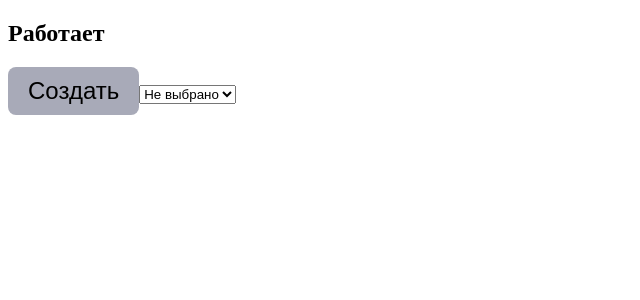
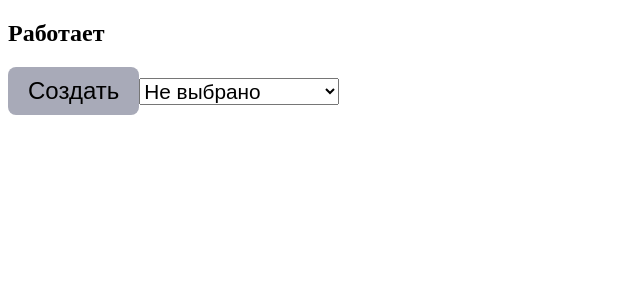
Before and after one commit to VagSer/test-for-genesis, a Vue app: page / in a window 1280 px wide. Shown: the top 300 px of the page, without its empty margins (0-640 px from the left). Built offline with nearby package versions, Linux system fonts and the light colour scheme.

Commit message:
Подключил axios

```diff
--- a/package.json
+++ b/package.json
@@ -9,6 +9,7 @@
     "preview": "vite preview"
   },
   "dependencies": {
+    "axios": "^1.3.4",
     "pinia": "^2.0.30",
     "vue": "^3.2.45"
   },
--- a/src/App.vue
+++ b/src/App.vue
@@ -1,13 +1,13 @@
 <template>
     <h2>Работает</h2>
     <app-button
-        :disabled="appStore.selectedItem === '---'"
-        @click="appStore.isLoading=!appStore.isLoading"
+        :disabled="(appStore.selectedItem === '---' || appStore.isLoading)"
+        @click="getItem"
     >
         <span class="loader" v-if="appStore.isLoading"></span>
         <span v-else>Создать</span>
     </app-button>
-    <select v-model="appStore.selectedItem">
+    <select v-model="appStore.selectedItem" class="appSelect">
         <option
             v-for="option in options"
             :key="option.value"
@@ -21,6 +21,8 @@
 <script lang="ts">
 import { defineComponent } from "@vue/runtime-core"
 import { useAppStore } from "./stores/appStore"
+import axios from 'axios'
+
 
 export default defineComponent({
     setup() {
@@ -33,6 +35,12 @@ export default defineComponent({
         ]
         return {
             appStore, options
+        }
+    },
+    methods: {
+        async getItem() {
+            this.appStore.isLoading = true
+            const data = await axios.get(`https://example.amocrm.ru/api/v4/leads?limit=2&page=1`)
         }
     }
 })
@@ -49,14 +57,21 @@ export default defineComponent({
     display: inline-block;
     box-sizing: border-box;
     animation: rotation 1s linear infinite;
-    }
+}
 
-    @keyframes rotation {
+.appSelect {
+    width: 200px;
+    font-size: 1.3rem;
+}
+
+@keyframes rotation {
     0% {
         transform: rotate(0deg);
     }
     100% {
         transform: rotate(360deg);
     }
-    }
+}
+
+
 </style>
```
Also changed, not shown: 1 other file (tests, documents, lock files or other folders).
